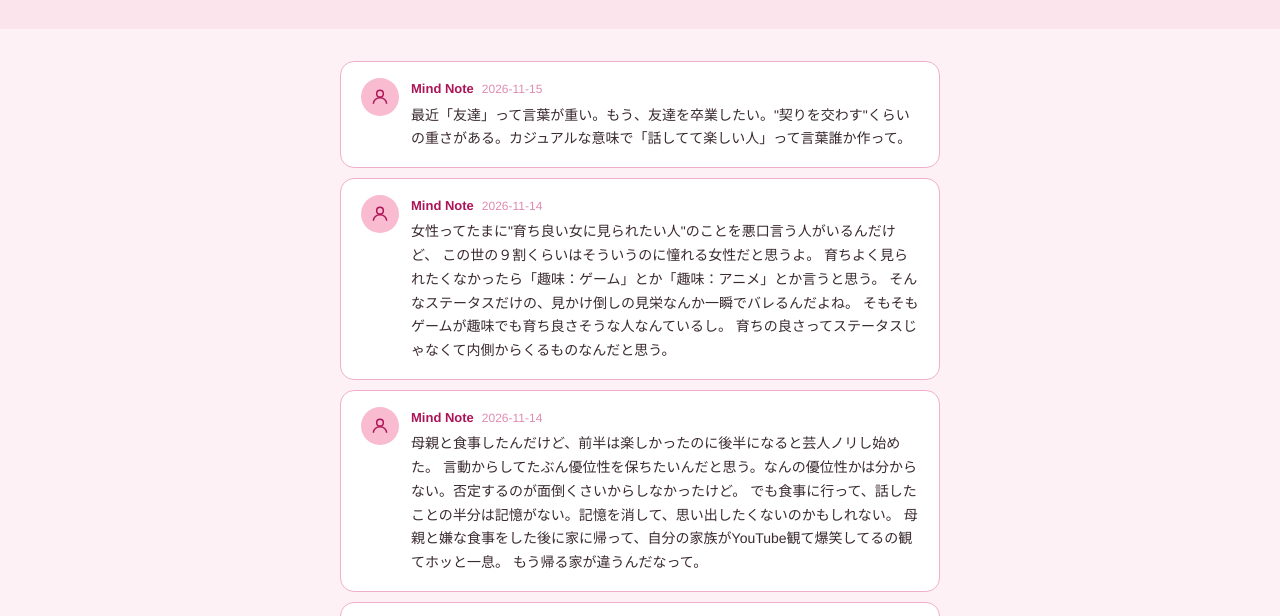
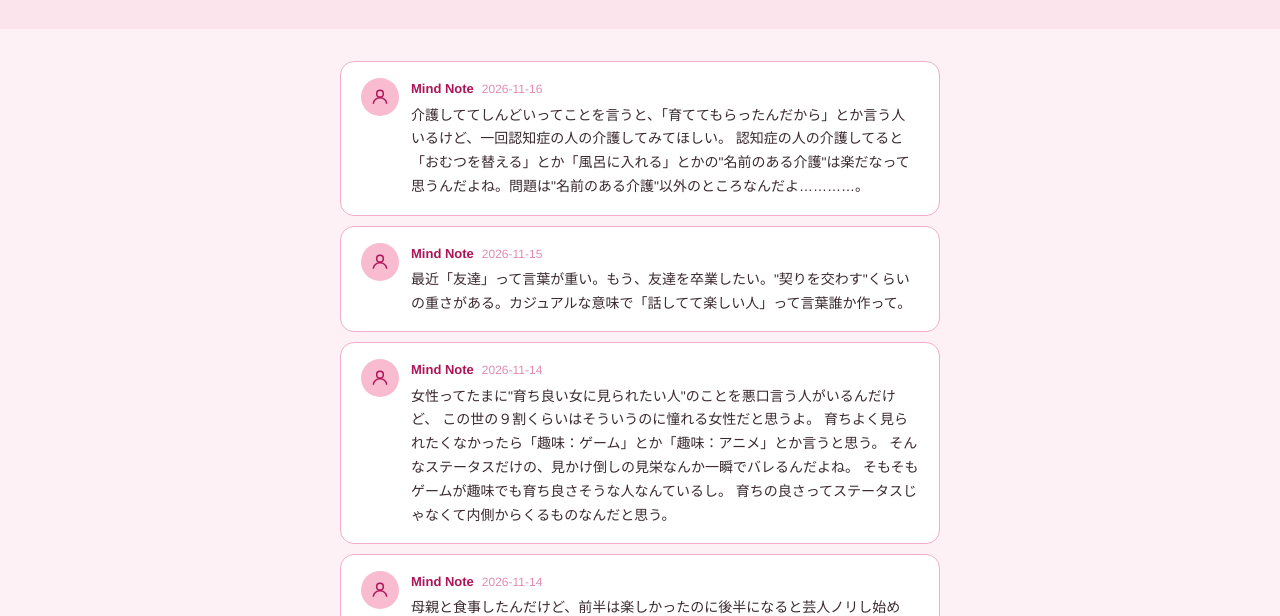
Before and after one commit to Azaleacreativeroom888/fan-psychology, a plain HTML site: page blog.html in a window 1280 px wide. Shown: the part 164-780 px from the top of the page. Drawn offline with Linux system fonts and the light colour scheme.

Commit message:
Update blog.html

```diff
--- a/blog.html
+++ b/blog.html
@@ -84,6 +84,17 @@
 </div>
 
 <div class="feed">
+
+  <div class="tweet">
+    <div class="tweet-avatar">
+      <svg viewBox="0 0 24 24" xmlns="http://www.w3.org/2000/svg"><circle cx="12" cy="8" r="4"/><path d="M4 20c0-4 3.6-7 8-7s8 3 8 7"/></svg>
+    </div>
+    <div class="tweet-body">
+      <div class="tweet-head"><span class="tweet-name">Mind Note</span><span class="tweet-date">2026-11-16</span></div>
+      <p class="tweet-text">介護しててしんどいってことを言うと、「育ててもらったんだから」とか言う人いるけど、一回認知症の人の介護してみてほしい。
+      認知症の人の介護してると「おむつを替える」とか「風呂に入れる」とかの"名前のある介護"は楽だなって思うんだよね。問題は"名前のある介護"以外のところなんだよ…………。</p>
+    </div>
+  </div>
 
   <div class="tweet">
     <div class="tweet-avatar">
```
